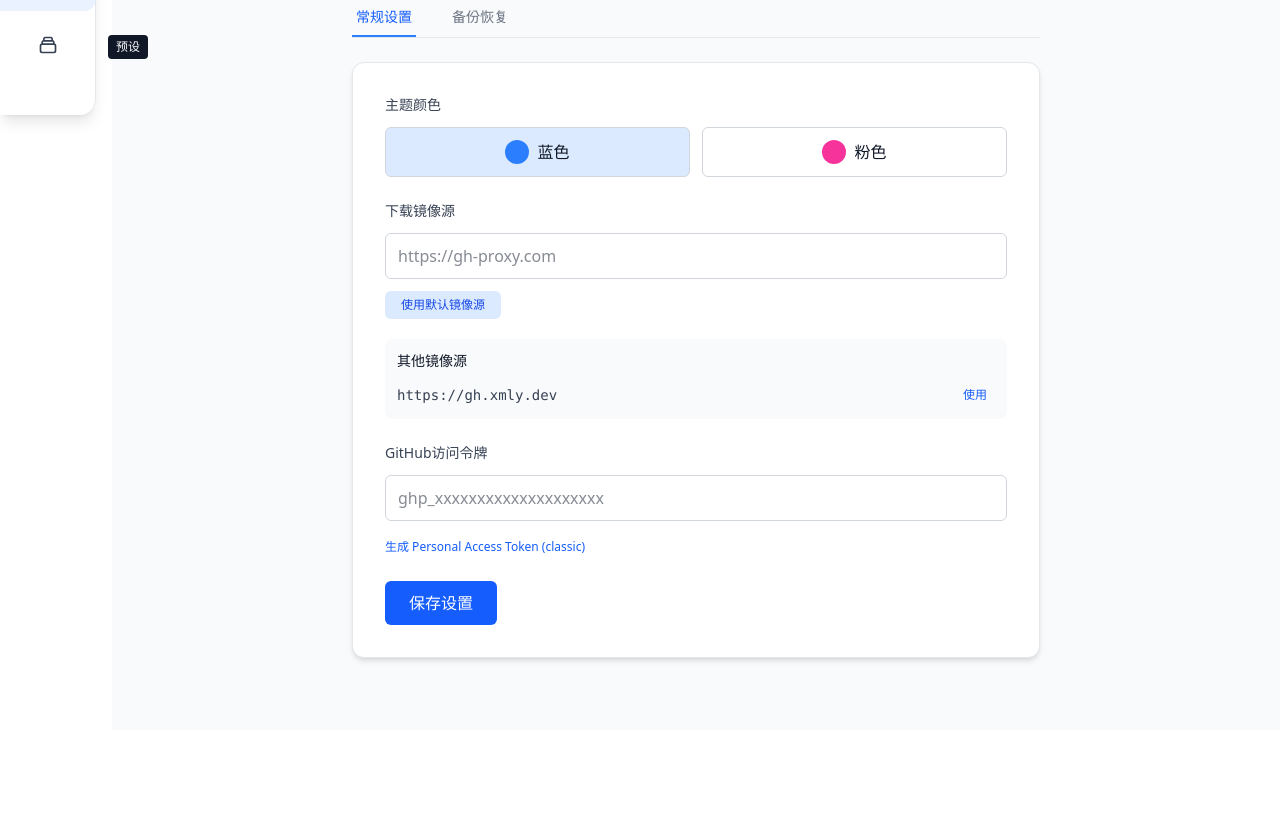
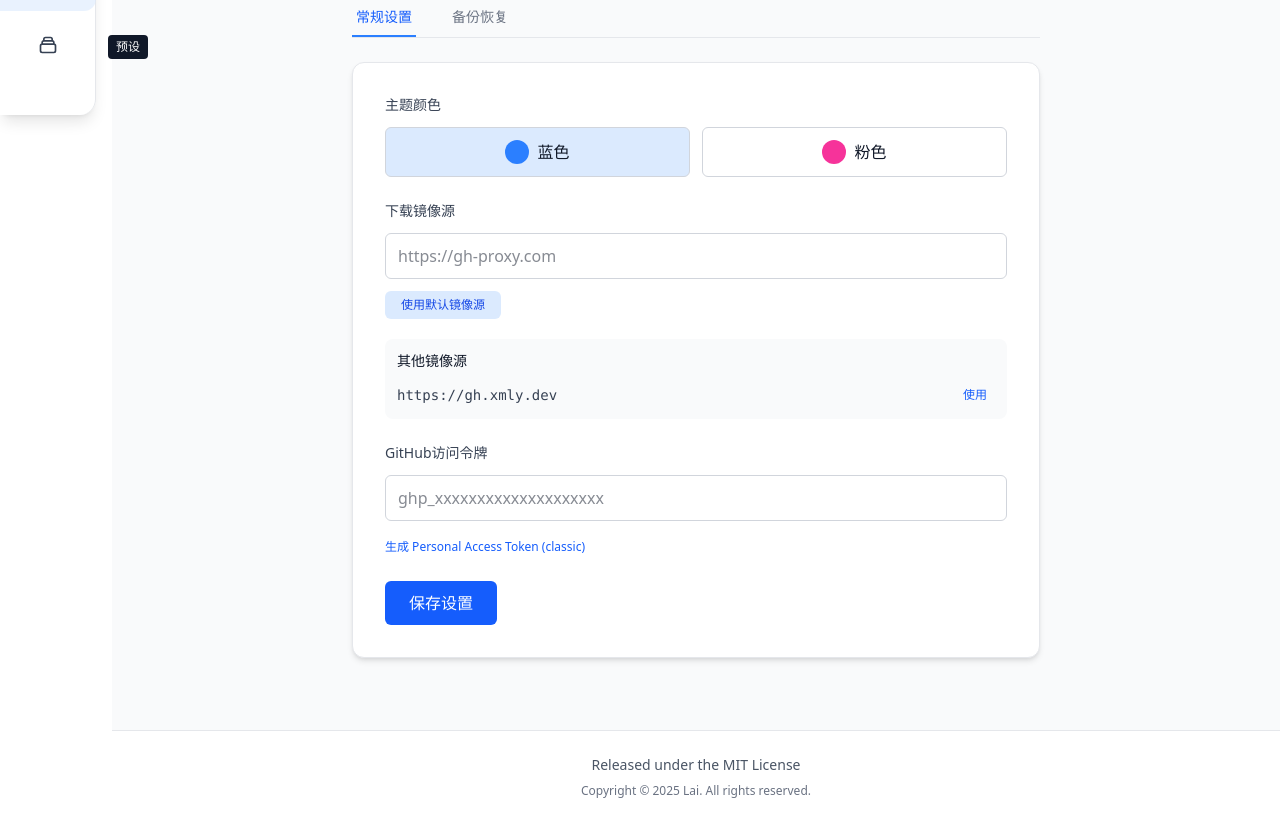
Before and after one commit to nostalgia296/asd-web, a SvelteKit app: page /settings in a window 1280 px wide. Shown: the part 165-988 px from the top of the page. Before the commit the page ends 895 px from the top, so only its background shows below. Built offline with nearby package versions, Linux system fonts and the light colour scheme.

Commit message:
feat.页脚显示

```diff
--- /dev/null
+++ b/src/lib/components/Footer.svelte
@@ -0,0 +1,16 @@
+<script lang="ts">
+	const currentYear = new Date().getFullYear();
+</script>
+
+<footer class="mt-auto border-t border-gray-200 dark:border-gray-700 bg-white dark:bg-gray-900">
+	<div class="max-w-5xl mx-auto px-4 sm:px-8 lg:px-10 py-6">
+		<div class="text-center space-y-2">
+			<p class="text-sm text-gray-600 dark:text-gray-400">
+				Released under the MIT License
+			</p>
+			<p class="text-xs text-gray-500 dark:text-gray-500">
+				Copyright © {currentYear} Lai. All rights reserved.
+			</p>
+		</div>
+	</div>
+</footer>
--- a/src/lib/services/webdav.ts
+++ b/src/lib/services/webdav.ts
@@ -15,7 +15,11 @@ export class WebDAVService {
 	private config: WebDAVConfig;
 
 	constructor(config: WebDAVConfig) {
-		this.config = config;
+		// 确保 baseUrl 以斜杠结尾
+		this.config = {
+			...config,
+			baseUrl: config.baseUrl.endsWith('/') ? config.baseUrl : `${config.baseUrl}/`
+		};
 	}
 
 	private getAuthHeaders(): HeadersInit {
@@ -246,7 +250,7 @@ export class WebDAVService {
 					const href = hrefElement.textContent || '';
 					const fileName = href.includes('/') ? href.substring(href.lastIndexOf('/') + 1) : href;
 
-					// Skip directories and empty names，只关注备份文件
+					// 只关注备份文件
 					if (fileName && (fileName.startsWith('backup-') && fileName.endsWith('.json'))) {
 						let size = 0;
 						let lastModified = '';
--- a/src/routes/+layout.svelte
+++ b/src/routes/+layout.svelte
@@ -2,6 +2,7 @@
 	import favicon from '$lib/assets/favicon.svg';
 	import '../app.css';
 	import DockBar from '$lib/components/DockBar.svelte';
+	import Footer from '$lib/components/Footer.svelte';
 	import { onMount } from 'svelte';
 	import { initTheme } from '$lib/utils/settings';
 
@@ -16,8 +17,11 @@
 	<link rel="icon" href={favicon} />
 </svelte:head>
 
-<div class="md:pl-28">
-	{@render children()}
+<div class="min-h-screen flex flex-col md:pl-28">
+	<main class="flex-1">
+		{@render children()}
+	</main>
+	<Footer />
 </div>
 
 <DockBar />
```
Also changed, not shown: 1 other file (tests, documents, lock files or other folders).
